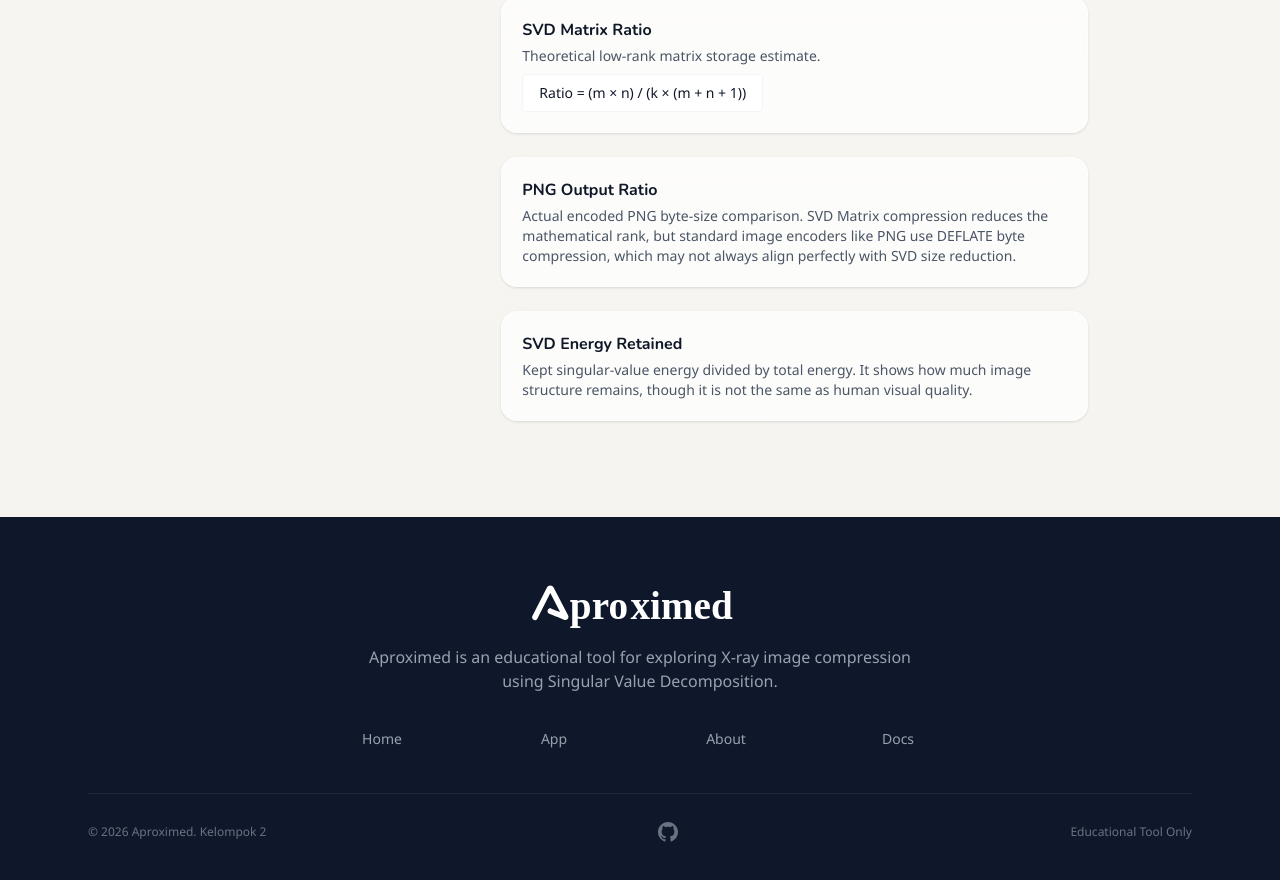
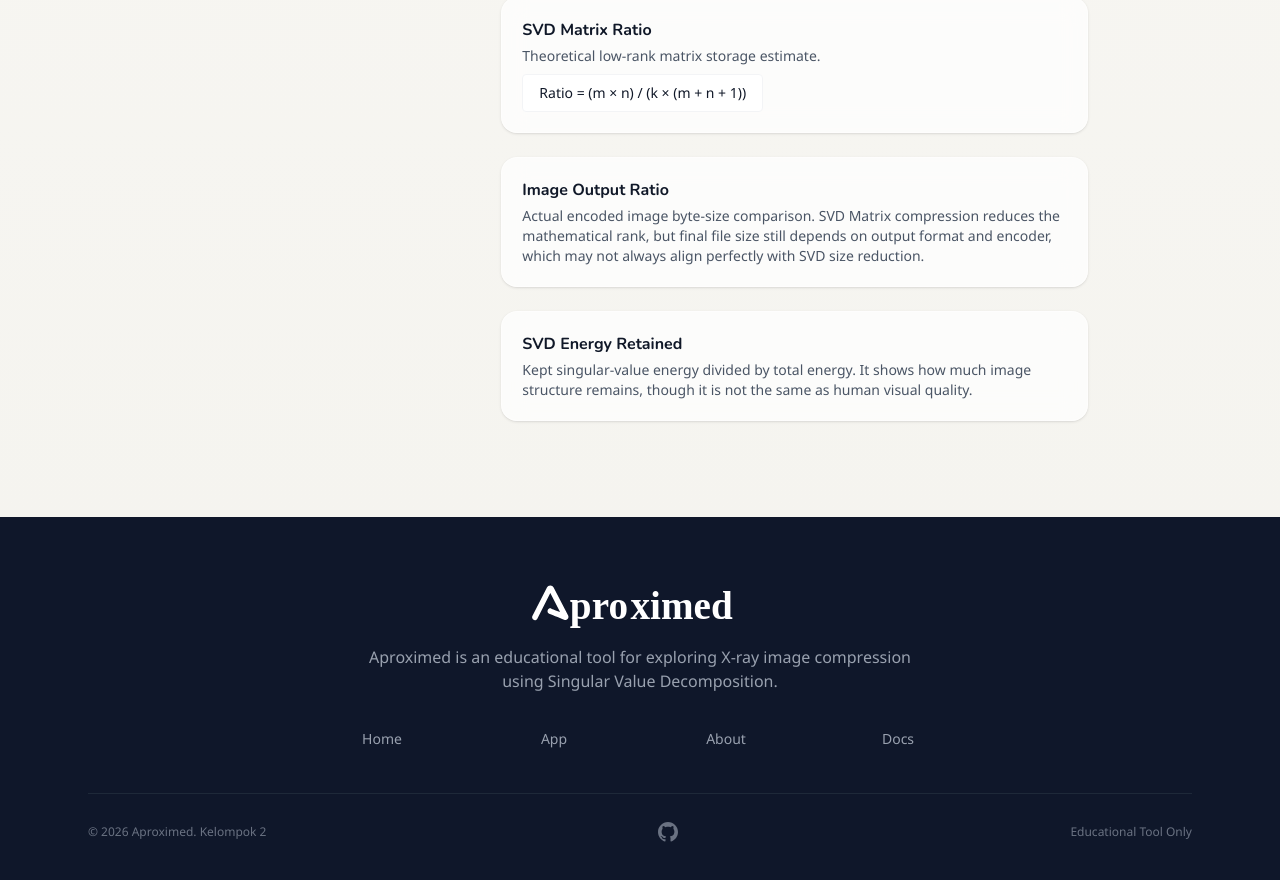
Before and after one commit to justhenix/aproximed, a React (Vite) app in the folder frontend/: page /docs in a window 1280 px wide. Shown: the part 1432-2312 px from the top of the page. Built offline with nearby package versions, Linux system fonts and the light colour scheme; no server answers.

Commit message:
Make output ratio copy image-generic

```diff
--- a/frontend/src/i18n/translations.ts
+++ b/frontend/src/i18n/translations.ts
@@ -134,7 +134,7 @@ export const translations = {
     'metrics.rankUsedRecommended': 'Rank Used / Recommended',
     'metrics.energyRetained': 'Retained SVD Energy',
     'metrics.svdMatrixRatio': 'SVD Matrix Ratio',
-    'metrics.pngOutputRatio': 'PNG Output Ratio',
+    'metrics.pngOutputRatio': 'Image Output Ratio',
     'metrics.msePsnr': 'MSE / PSNR',
     'metrics.coreSection': 'Core quality metrics',
     'metrics.compressionSection': 'Compression metrics',
@@ -143,8 +143,8 @@ export const translations = {
     'metrics.pngOutputHelper': 'Actual encoded output file-size comparison.',
     'metrics.processingHelper': 'Backend compression duration.',
     'metrics.largerOutputTitle': 'Output is larger',
-    'metrics.largerOutputBody': 'Output PNG is larger than the uploaded file. This can happen when the original file was already compressed or when PNG is not the best output format.',
-    'metrics.largerOutputInfo': 'SVD lowers image rank, not always file size. PNG is lossless, so JPEG/WebP originals can become larger after export. Try a lower rank or JPEG/WebP output.',
+    'metrics.largerOutputBody': 'Output image is larger than the uploaded file. This can happen when the original file was already compressed or when the chosen output format is not the best fit.',
+    'metrics.largerOutputInfo': 'SVD lowers image rank, not always file size. Encoded file size depends on output format and encoder, so JPEG/WebP originals can become larger after export. Try a lower rank or another output format.',
     'metrics.singularVisualTitle': 'Singular value visual',
     'metrics.singularBarLabel': 'Bars',
     'metrics.singularBarDesc': 'each bar is a singular value, ordered from largest to smallest contribution.',
@@ -272,8 +272,8 @@ export const translations = {
     'docs.metrics.svdRatio.title': 'SVD Matrix Ratio',
     'docs.metrics.svdRatio.desc': 'Theoretical low-rank matrix storage estimate.',
     'docs.metrics.ratioFormulaLabel': 'Ratio',
-    'docs.metrics.pngRatio.title': 'PNG Output Ratio',
-    'docs.metrics.pngRatio.desc': 'Actual encoded PNG byte-size comparison. SVD Matrix compression reduces the mathematical rank, but standard image encoders like PNG use DEFLATE byte compression, which may not always align perfectly with SVD size reduction.',
+    'docs.metrics.pngRatio.title': 'Image Output Ratio',
+    'docs.metrics.pngRatio.desc': 'Actual encoded image byte-size comparison. SVD Matrix compression reduces the mathematical rank, but final file size still depends on output format and encoder, which may not always align perfectly with SVD size reduction.',
     'docs.metrics.energy.title': 'SVD Energy Retained',
     'docs.metrics.energy.desc': 'Kept singular-value energy divided by total energy. It shows how much image structure remains, though it is not the same as human visual quality.',
   },
@@ -410,7 +410,7 @@ export const translations = {
     'metrics.rankUsedRecommended': 'Rank Dipakai / Saran',
     'metrics.energyRetained': 'Energi SVD Tersimpan',
     'metrics.svdMatrixRatio': 'Rasio Matriks SVD',
-    'metrics.pngOutputRatio': 'Rasio Hasil PNG',
+    'metrics.pngOutputRatio': 'Rasio Hasil Gambar',
     'metrics.msePsnr': 'MSE / PSNR',
     'metrics.coreSection': 'Kualitas utama',
     'metrics.compressionSection': 'Kompresi',
@@ -419,8 +419,8 @@ export const translations = {
     'metrics.pngOutputHelper': 'Perbandingan ukuran file output nyata.',
     'metrics.processingHelper': 'Durasi kompresi backend.',
     'metrics.largerOutputTitle': 'Hasil lebih besar',
-    'metrics.largerOutputBody': 'Hasil PNG lebih besar dari berkas yang diunggah. Ini bisa terjadi jika berkas asli sudah terkompresi atau jika PNG bukan format hasil terbaik.',
-    'metrics.largerOutputInfo': 'SVD menurunkan rank gambar, bukan selalu ukuran berkas. Karena PNG lossless, gambar JPEG/WebP bisa menjadi lebih besar setelah diekspor. Coba rank lebih rendah atau hasil JPEG/WebP.',
+    'metrics.largerOutputBody': 'Hasil gambar lebih besar dari berkas yang diunggah. Ini bisa terjadi jika berkas asli sudah terkompresi atau jika format output yang dipilih bukan yang paling cocok.',
+    'metrics.largerOutputInfo': 'SVD menurunkan rank gambar, bukan selalu ukuran berkas. Ukuran file akhir bergantung pada format output dan encoder, jadi hasil JPEG/WebP bisa menjadi lebih besar setelah diekspor. Coba rank lebih rendah atau format output lain.',
     'metrics.singularVisualTitle': 'Nilai singular',
     'metrics.singularBarLabel': 'Bar',
     'metrics.singularBarDesc': 'setiap bar adalah nilai singular, dari kontribusi terbesar ke terkecil.',
@@ -548,8 +548,8 @@ export const translations = {
     'docs.metrics.svdRatio.title': 'Rasio Matriks SVD',
     'docs.metrics.svdRatio.desc': 'Perkiraan penyimpanan matriks rank rendah.',
     'docs.metrics.ratioFormulaLabel': 'Rasio',
-    'docs.metrics.pngRatio.title': 'Rasio Hasil PNG',
-    'docs.metrics.pngRatio.desc': 'Perbandingan ukuran PNG nyata. SVD menurunkan rank gambar, tetapi PNG memakai kompresi byte DEFLATE, jadi ukuran berkas tidak selalu turun mengikuti rasio SVD.',
+    'docs.metrics.pngRatio.title': 'Rasio Hasil Gambar',
+    'docs.metrics.pngRatio.desc': 'Perbandingan ukuran file gambar nyata. SVD menurunkan rank gambar, tetapi ukuran file akhir tetap bergantung pada format output dan encoder, jadi tidak selalu turun mengikuti rasio SVD.',
     'docs.metrics.energy.title': 'Energi SVD Tersimpan',
     'docs.metrics.energy.desc': 'Energi nilai singular yang disimpan dibagi total energi. Nilai ini menunjukkan berapa banyak bentuk gambar yang tersisa, tetapi tidak sama persis dengan kualitas visual mata manusia.',
   }
```
